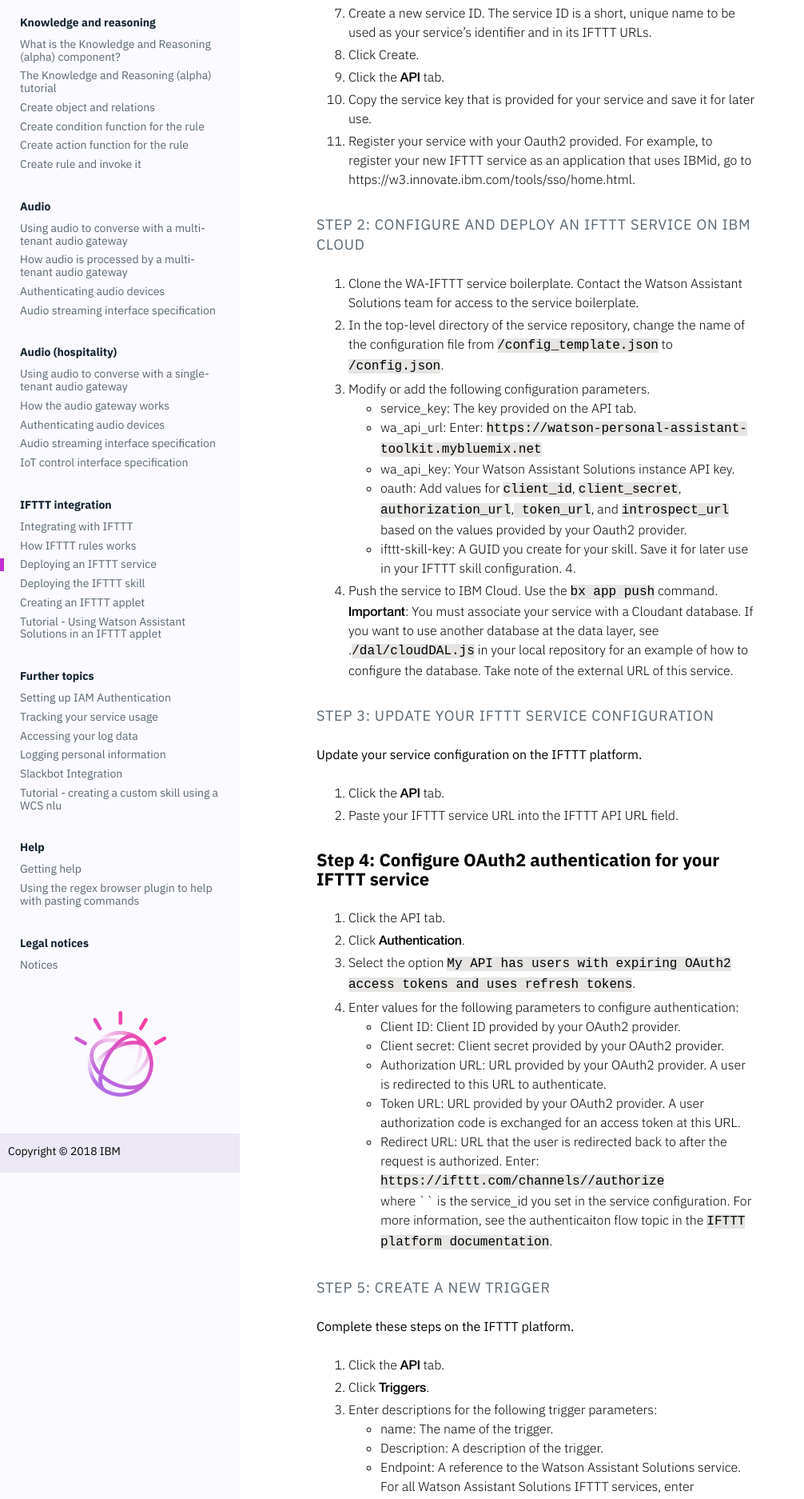
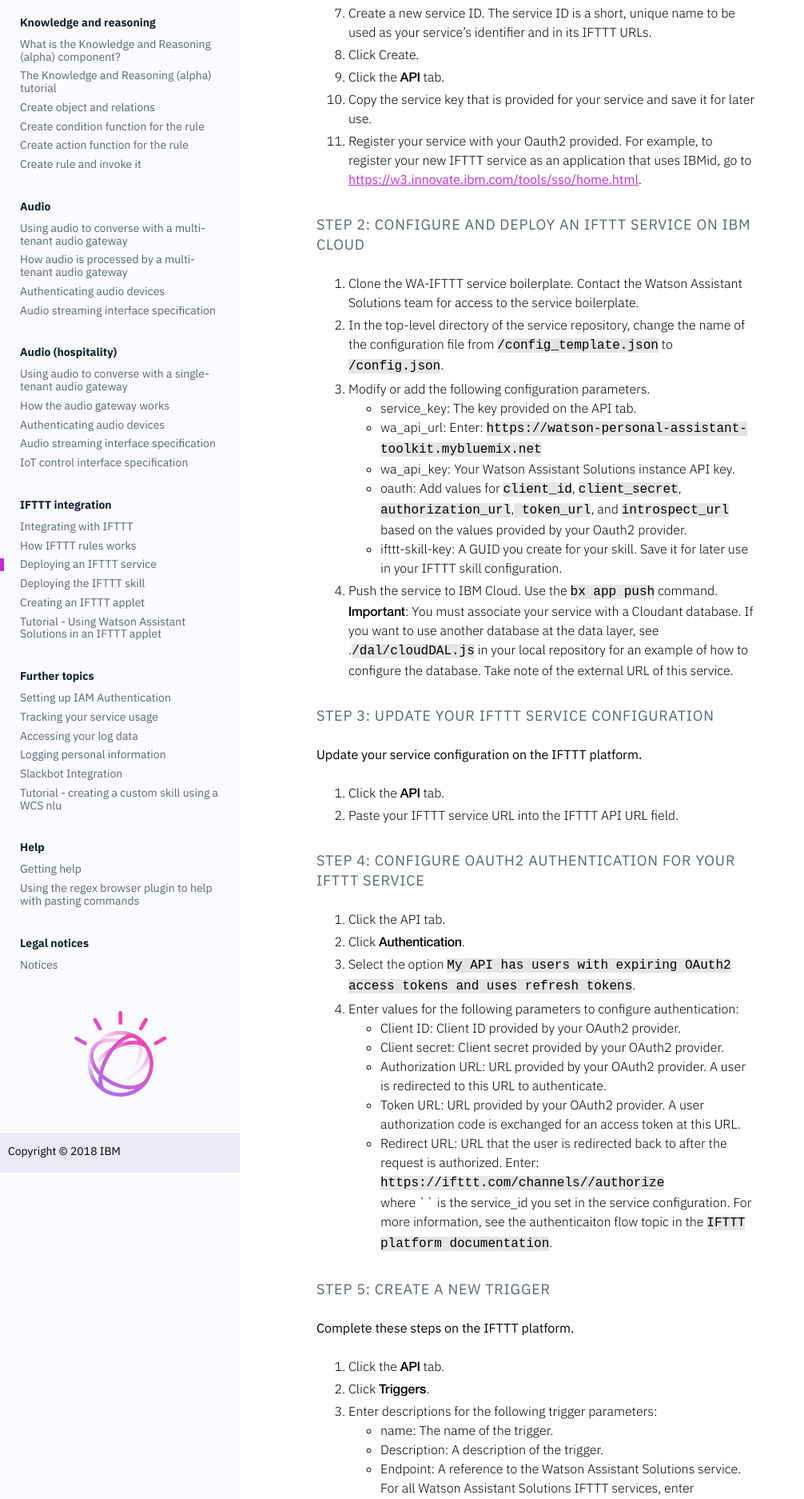
Before and after one commit to Watson-Personal-Assistant/developer, a Jekyll site: the page built from _content/ifttt/configure_wa_ifttt_service.md, in a window 1280 px wide. Shown: the part 694-2568 px from the top of the page at 80% size, without its empty margins (0-1006 px from the left). Built offline with Jekyll 4.4.1, drawn with Linux system fonts in a browser that asks for light colours; some of the changed lines change nothing that is shown; some of the changed text lies outside the part shown.

Commit message:
Update configure_wa_ifttt_service.md
Formatting

````diff
--- a/_content/ifttt/configure_wa_ifttt_service.md
+++ b/_content/ifttt/configure_wa_ifttt_service.md
@@ -16,9 +16,9 @@
 6. Select an organization.
 7. Create a new service ID. The service ID is a  short, unique name to be used as your service's identifier and in its IFTTT URLs.
 8. Click Create.
-5. Click the **API** tab.
-6. Copy the service key that is provided for your service and save it for later use.
-7. Register your service with your Oauth2 provided.  For example, to register your new IFTTT service as an application that uses IBMid, go to https://w3.innovate.ibm.com/tools/sso/home.html.
+9. Click the **API** tab.
+10. Copy the service key that is provided for your service and save it for later use.
+11. Register your service with your Oauth2 provided.  For example, to register your new IFTTT service as an application that uses IBMid, go to [https://w3.innovate.ibm.com/tools/sso/home.html](https://w3.innovate.ibm.com/tools/sso/home.html).
 
 #### Step 2: Configure and deploy an IFTTT service on IBM Cloud
 1. Clone the WA-IFTTT service boilerplate.  Contact the Watson Assistant Solutions team for access to the service boilerplate.
@@ -29,8 +29,7 @@
    - wa_api_key: Your Watson Assistant Solutions instance API key.
    - oauth: Add values for `client_id`, `client_secret`, `authorization_url`,` token_url`, and `introspect_url` based on the values provided by your Oauth2 provider.
    - ifttt-skill-key: A GUID you create for your skill. Save it for later use in your IFTTT skill configuration.
-4.
-5. Push the service to IBM Cloud. Use the ```bx app push``` command.
+4. Push the service to IBM Cloud. Use the ```bx app push``` command.
   **Important**:  You  must associate your service with a Cloudant database.  If you want to use another database at the data layer, see .`/dal/cloudDAL.js` in your local repository for an example of how to configure the database.  Take note of the external URL of this service.
 
 #### Step 3: Update your  IFTTT service configuration
@@ -38,7 +37,7 @@
 1. Click the **API** tab.
 2. Paste your IFTTT service URL into the IFTTT API URL field.
 
-### Step 4: Configure OAuth2 authentication for your IFTTT service
+#### Step 4: Configure OAuth2 authentication for your IFTTT service
 1. Click the API tab.
 2. Click **Authentication**.
 3. Select the option `My API has users with expiring OAuth2 access tokens and uses refresh tokens`.
@@ -85,4 +84,4 @@
 Verify that the OAuth flow is set up correctly between your IFTTT service endpoint and the IFTTT platform.  Click **Connection tests** and verify that the message `Success!  Connection tests successful.`
 
 > **What to do next?**<br/>
-[Deploy an IFTTT skill and register it with Watson Assistant Solutions.]({{site.baseurl}}/ifttt/create_ifttt_skill).
+[Deploy an IFTTT skill]({{site.baseurl}}/ifttt/create_ifttt_skill).
````
